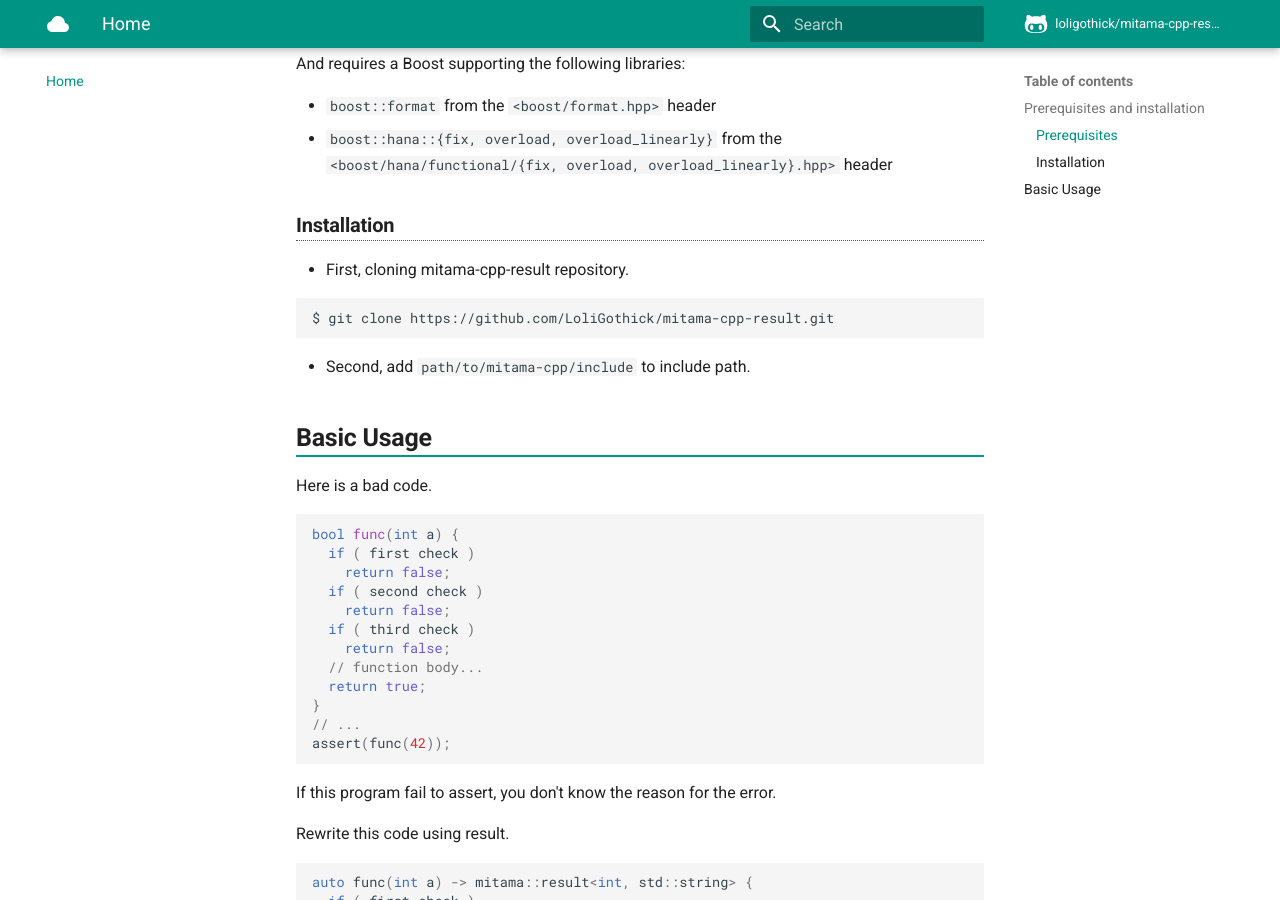
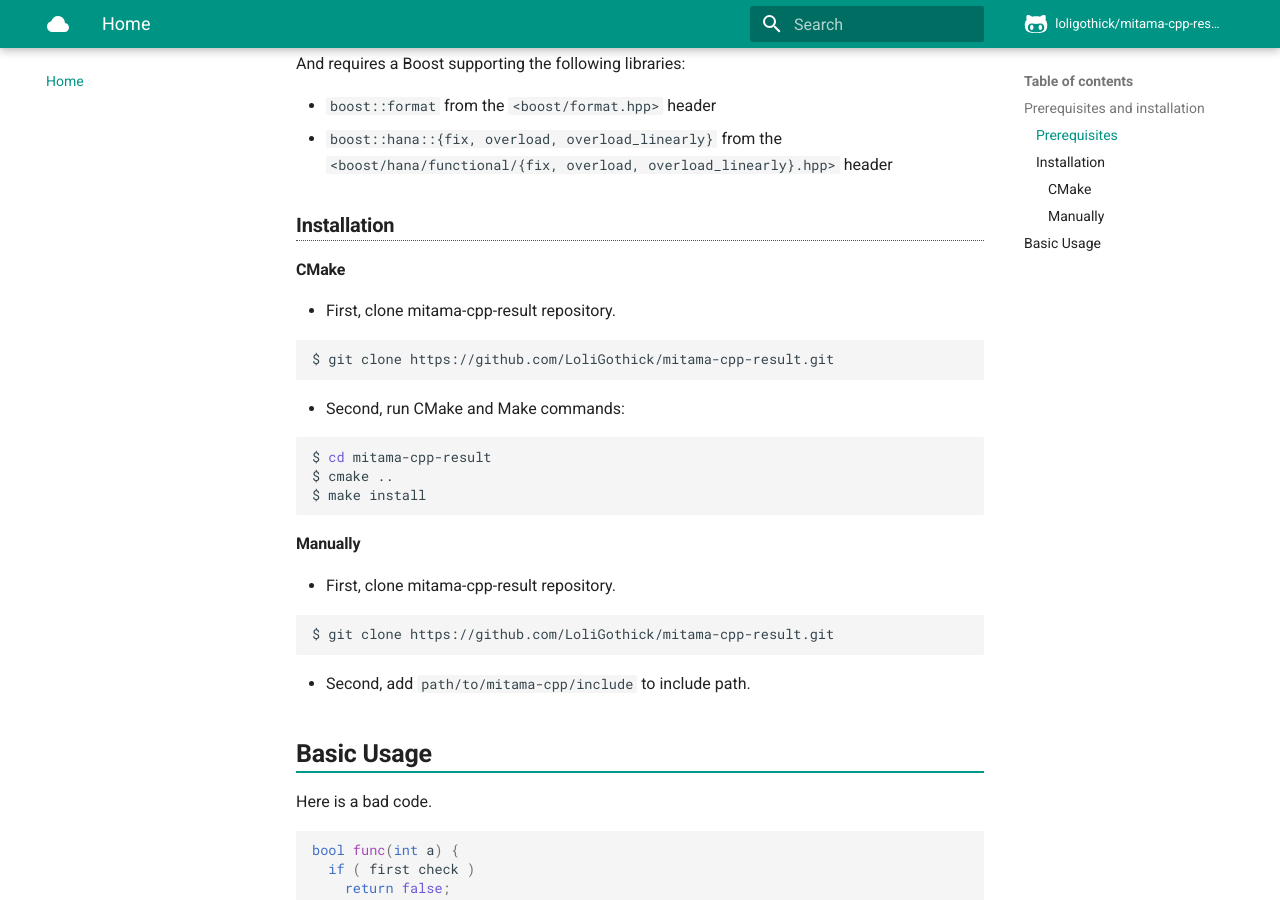
Before and after one commit to loliGothicK/mitama-cpp-result, an MkDocs documentation site: the page built from docs/docs/README.md, in a window 1280 px wide and 900 px high, scrolled down 942 px. Built offline with MkDocs 1.6.1 and Material for MkDocs 9.7.7, drawn with Linux system fonts in a browser that asks for light colours; nearby versions of some CDN libraries; comment, search, counter and statistics services are not loaded.

Commit message:
Add installation using CMake

````diff
--- a/docs/docs/README.md
+++ b/docs/docs/README.md
@@ -32,7 +32,26 @@ And requires a Boost supporting the following libraries:
 
 ### Installation
 
-- First, cloning mitama-cpp-result repository.
+#### CMake
+
+- First, clone mitama-cpp-result repository.
+
+```shell
+$ git clone https://github.com/LoliGothick/mitama-cpp-result.git
+```
+
+- Second, run CMake and Make commands:
+
+```shell
+$ cd mitama-cpp-result
+$ cmake ..
+$ make install
+```
+
+
+#### Manually
+
+- First, clone mitama-cpp-result repository.
 
 ```shell
 $ git clone https://github.com/LoliGothick/mitama-cpp-result.git
````
